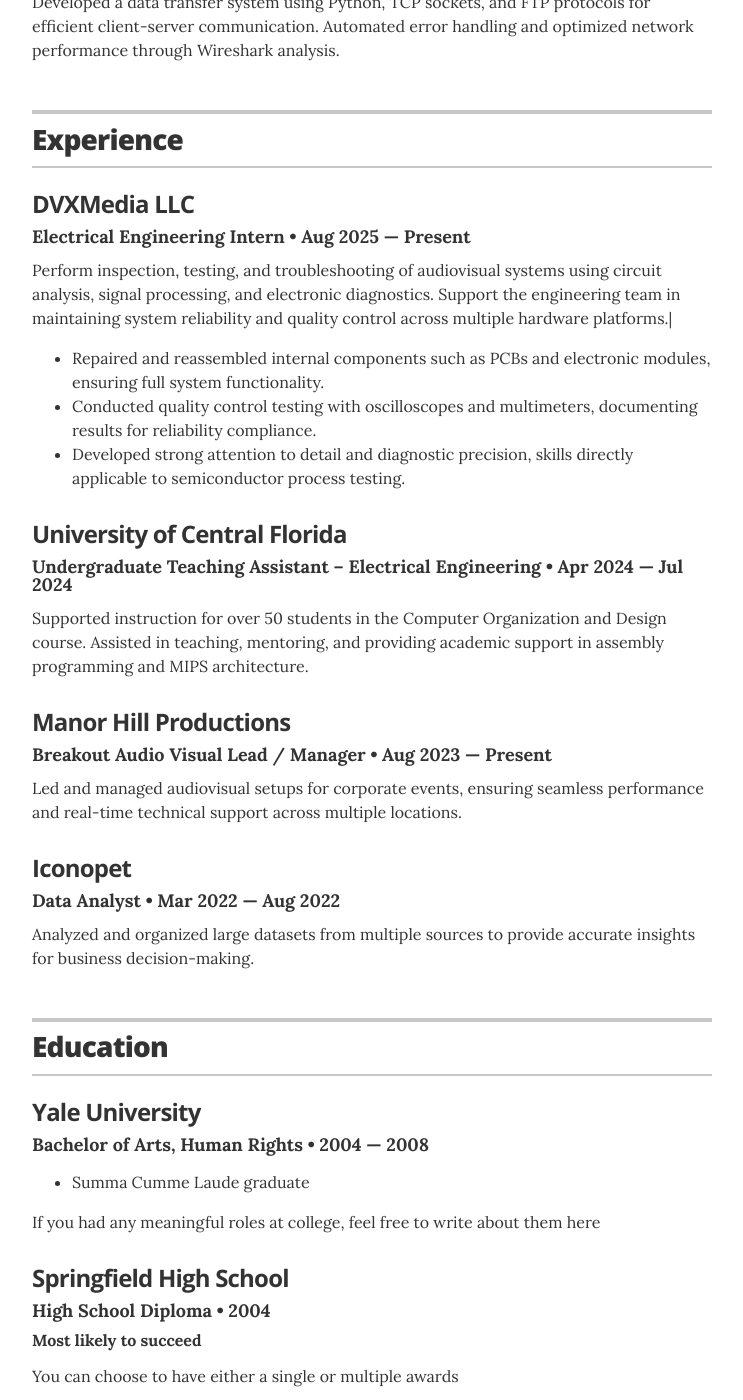
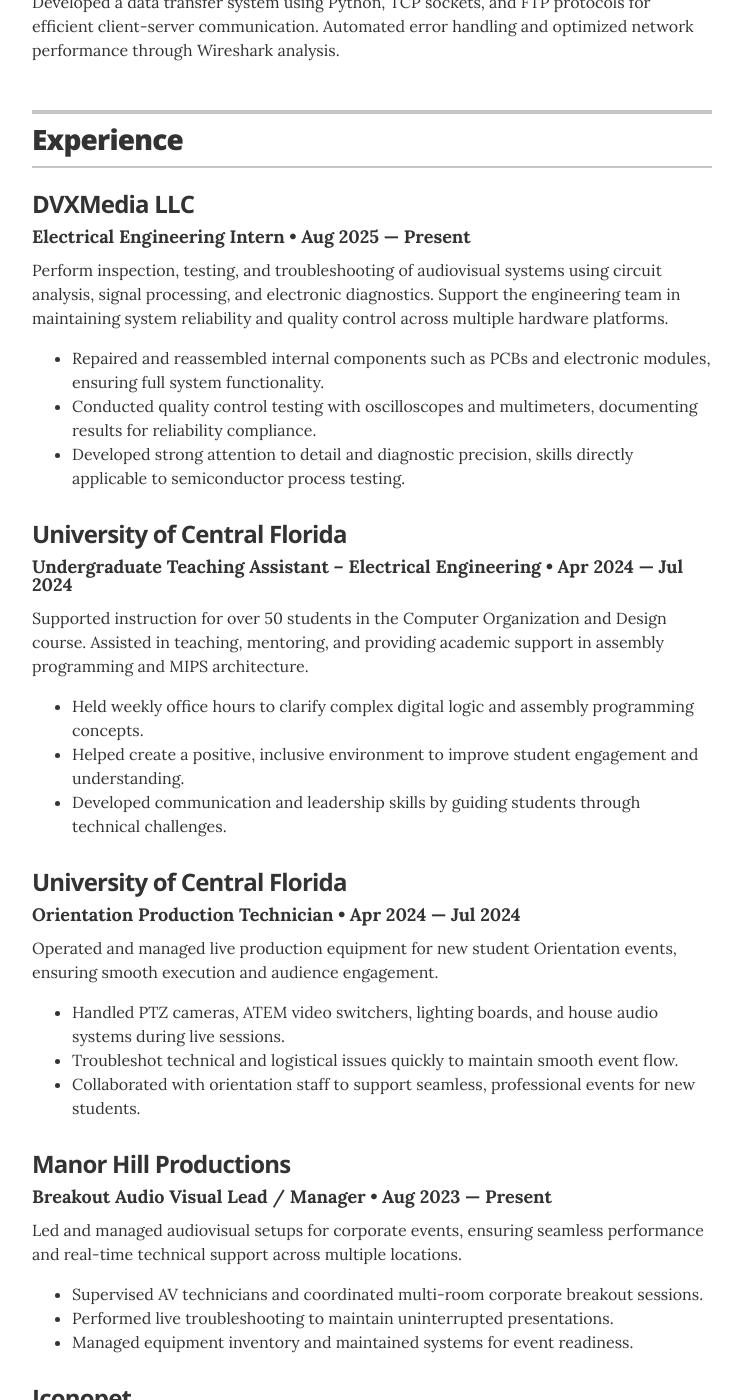
Before and after one commit to Juanfeva12/Resume, a Jekyll site: the page built from index.html, in a window 1280 px wide and 1400 px high, scrolled down 1379 px. Shown: the whole window, without its empty margins (268-1011 px from the left). Built offline with Jekyll 4.4.1, drawn with Linux system fonts in a browser that asks for light colours; some of the changed text lies outside the part shown.

Commit message:
Update experience.yml

```diff
--- a/_data/experience.yml
+++ b/_data/experience.yml
@@ -7,7 +7,7 @@
   location: Dallas, TX
   summary: >
     Perform inspection, testing, and troubleshooting of audiovisual systems using circuit analysis, signal processing, and electronic diagnostics.
-    Support the engineering team in maintaining system reliability and quality control across multiple hardware platforms.|
+    Support the engineering team in maintaining system reliability and quality control across multiple hardware platforms.
     <ul class="resume-item-list">
       <li>Repaired and reassembled internal components such as PCBs and electronic modules, ensuring full system functionality.</li>
       <li>Conducted quality control testing with oscilloscopes and multimeters, documenting results for reliability compliance.</li>
@@ -20,12 +20,24 @@
   location: Orlando, FL
   summary: >
     Supported instruction for over 50 students in the Computer Organization and Design course. Assisted in teaching, mentoring, and providing academic support in assembly programming and MIPS architecture.
-  details: |
     <ul class="resume-item-list">
       <li>Held weekly office hours to clarify complex digital logic and assembly programming concepts.</li>
       <li>Helped create a positive, inclusive environment to improve student engagement and understanding.</li>
       <li>Developed communication and leadership skills by guiding students through technical challenges.</li>
     </ul>
+
+- company: University of Central Florida
+  position: Orientation Production Technician
+  duration: Apr 2024 — Jul 2024
+  location: Orlando, FL
+  summary: >
+    Operated and managed live production equipment for new student Orientation events, ensuring smooth execution and audience engagement.
+    <ul class="resume-item-list">
+      <li>Handled PTZ cameras, ATEM video switchers, lighting boards, and house audio systems during live sessions.</li>
+      <li>Troubleshot technical and logistical issues quickly to maintain smooth event flow.</li>
+      <li>Collaborated with orientation staff to support seamless, professional events for new students.</li>
+    </ul>
+
 
 - company: Manor Hill Productions
   position: Breakout Audio Visual Lead / Manager
@@ -33,7 +45,6 @@
   location: Jacksonville & Dallas-Fort Worth, TX
   summary: >
     Led and managed audiovisual setups for corporate events, ensuring seamless performance and real-time technical support across multiple locations.
-  details: |
     <ul class="resume-item-list">
       <li>Supervised AV technicians and coordinated multi-room corporate breakout sessions.</li>
       <li>Performed live troubleshooting to maintain uninterrupted presentations.</li>
@@ -46,7 +57,6 @@
   location: Bogotá, Colombia
   summary: >
     Analyzed and organized large datasets from multiple sources to provide accurate insights for business decision-making.
-  details: |
     <ul class="resume-item-list">
       <li>Cleaned and processed complex datasets using SQL, Python, R, and Excel.</li>
       <li>Developed dashboards and reports using Tableau, Power BI, and Google Data Studio.</li>
```
